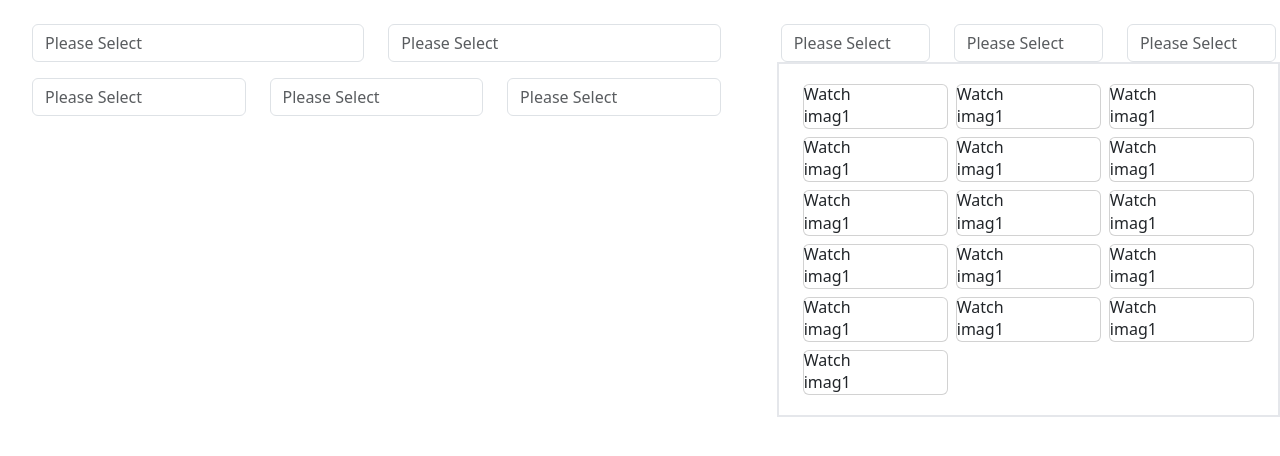
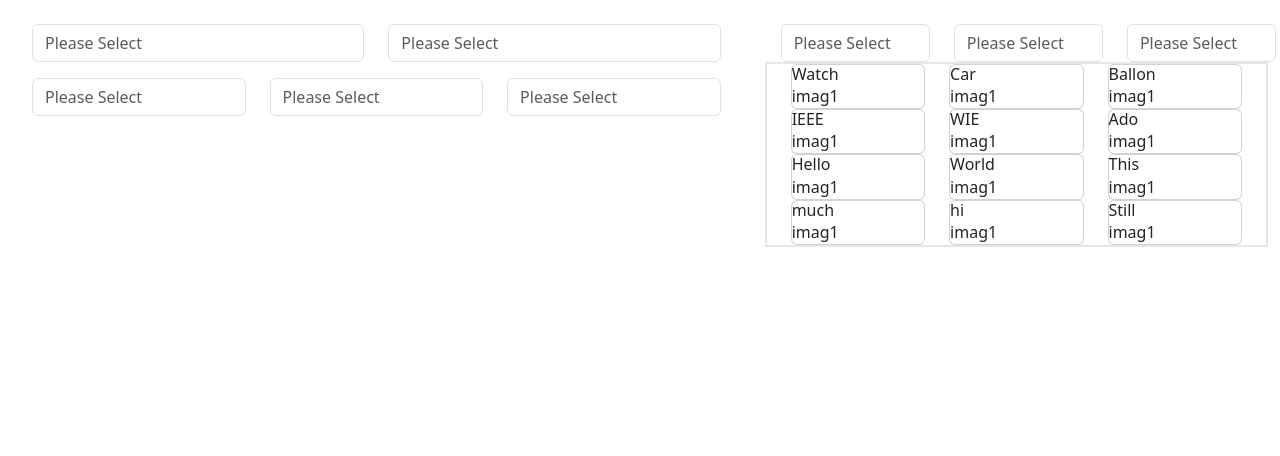
Before and after one commit to Ravindu007/Parallax_assignment, a React (Vite) app in the folder frontend/: page / in a window 1280 px wide. Shown: the top 456 px of the page. Built offline with nearby package versions, Linux system fonts and the light colour scheme.

Commit message:
back to basics

```diff
--- a/frontend/package.json
+++ b/frontend/package.json
@@ -11,9 +11,11 @@
   },
   "dependencies": {
     "@popperjs/core": "^2.11.8",
+    "@tanstack/react-query": "^5.0.5",
     "bootstrap": "^5.3.2",
     "react": "^18.2.0",
     "react-dom": "^18.2.0",
+    "react-infinite-scroll-component": "^6.1.0",
     "react-redux": "^8.1.3",
     "react-router-dom": "^6.17.0",
     "redux": "^4.2.1",
--- a/frontend/src/assets/products.json
+++ b/frontend/public/products.json
@@ -10,104 +10,139 @@
     {
       "id":2,
       "product_img":"imag1",
-      "product_name":"Watch",
+      "product_name":"Car",
       "product_quantity":3,
       "product_price":1400
     },
     {
       "id":3,
       "product_img":"imag1",
-      "product_name":"Watch",
+      "product_name":"Ballon",
       "product_quantity":3,
       "product_price":1400
     },
     {
       "id":4,
       "product_img":"imag1",
-      "product_name":"Watch",
+      "product_name":"IEEE",
       "product_quantity":3,
       "product_price":1400
     },
     {
       "id":5,
       "product_img":"imag1",
-      "product_name":"Watch",
+      "product_name":"WIE",
       "product_quantity":3,
       "product_price":1400
     },
     {
       "id":6,
       "product_img":"imag1",
-      "product_name":"Watch",
+      "product_name":"Ado",
       "product_quantity":3,
       "product_price":1400
     },
     {
       "id":7,
       "product_img":"imag1",
-      "product_name":"Watch",
+      "product_name":"Hello",
       "product_quantity":3,
       "product_price":1400
     },
     {
       "id":8,
       "product_img":"imag1",
-      "product_name":"Watch",
+      "product_name":"World",
       "product_quantity":3,
       "product_price":1400
     },
     {
       "id":9,
       "product_img":"imag1",
-      "product_name":"Watch",
+      "product_name":"This",
       "product_quantity":3,
       "product_price":1400
     },
     {
       "id":10,
       "product_img":"imag1",
-      "product_name":"Watch",
+      "product_name":"much",
       "product_quantity":3,
       "product_price":1400
     },{
       "id":11,
       "product_img":"imag1",
-      "product_name":"Watch",
+      "product_name":"hi",
       "product_quantity":3,
       "product_price":1400
     },
     {
       "id":12,
       "product_img":"imag1",
-      "product_name":"Watch",
+      "product_name":"Still",
       "product_quantity":3,
       "product_price":1400
     },
     {
       "id":13,
       "product_img":"imag1",
-      "product_name":"Watch",
+      "product_name":"want",
       "product_quantity":3,
       "product_price":1400
     },
     {
       "id":14,
       "product_img":"imag1",
-      "product_name":"Watch",
+      "product_name":"bye",
       "product_quantity":3,
       "product_price":1400
     },
     {
       "id":15,
       "product_img":"imag1",
-      "product_name":"Watch",
+      "product_name":"day",
       "product_quantity":3,
       "product_price":1400
     },
     {
       "id":16,
       "product_img":"imag1",
-      "product_name":"Watch",
+      "product_name":"high",
+      "product_quantity":3,
+      "product_price":1400
+    },
+    {
+      "id":17,
+      "product_img":"imag1",
+      "product_name":"Good",
+      "product_quantity":3,
+      "product_price":1400
+    },
+    {
+      "id":18,
+      "product_img":"imag1",
+      "product_name":"Night",
+      "product_quantity":3,
+      "product_price":1400
+    },
+    {
+      "id":19,
+      "product_img":"imag1",
+      "product_name":"As",
+      "product_quantity":3,
+      "product_price":1400
+    },
+    {
+      "id":20,
+      "product_img":"imag1",
+      "product_name":"You",
+      "product_quantity":3,
+      "product_price":1400
+    },
+    {
+      "id":21,
+      "product_img":"imag1",
+      "product_name":"requested",
       "product_quantity":3,
       "product_price":1400
     }
--- a/frontend/src/components/right-part/RightPart.jsx
+++ b/frontend/src/components/right-part/RightPart.jsx
@@ -1,7 +1,52 @@
-import React from 'react'
-import ProductList from './product-list/ProductList'
+import React, { useEffect, useRef, useState } from 'react'
 
-const RightPart = () => {
+import { bindActionCreators } from 'redux'
+import { connect } from 'react-redux'
+
+import {fetchProducts} from '../../redux/actions/ProductActions'
+import ProductCard from './product-list/ProductCard/ProductCard'
+
+
+
+const RightPart = ({fetchProducts, allProducts}) => {
+
+  const [page, setPage] = useState(1);
+
+  const cardContainerRef = useRef(null);
+
+
+  useEffect(() => {
+    fetchProducts(page);
+  }, [fetchProducts, page]);
+
+
+  const handleScroll = () => {
+    if (cardContainerRef.current) {
+      const scrollHeight = cardContainerRef.current.scrollHeight;
+      const scrollTop = cardContainerRef.current.scrollTop;
+      const containerHeight = cardContainerRef.current.clientHeight;
+
+      if (scrollTop + containerHeight + 1 >= scrollHeight) {
+        setPage(page + 1);
+      }
+    }
+  };
+
+  useEffect(() => {
+    if (cardContainerRef.current) {
+      cardContainerRef.current.addEventListener('scroll', handleScroll);
+    }
+
+    return () => {
+      if (cardContainerRef.current) {
+        cardContainerRef.current.removeEventListener('scroll', handleScroll);
+      }
+    };
+  }, []);
+
+
+
+
   return (
     <div className='right-part'>
       <div className="container m-2">
@@ -39,8 +84,17 @@ const RightPart = () => {
 
         {/* product list */}
         <div className="row px-2">
-          <div className="col-12 md:h-[350px] border-2 border-red-500 overflow-y-scroll">
-            <ProductList/>
+          <div
+            className="row overflow-y-scroll md:h-[350px] border-2 border-red-500"
+            ref={cardContainerRef}
+          >
+            {!allProducts
+              ?
+                <p>Loading...</p>
+              :
+                allProducts.map((product)=>(
+                  <ProductCard key={product.id} product={product}/>
+                ))}
           </div>
         </div>
 
@@ -49,4 +103,14 @@ const RightPart = () => {
   )
 }
 
-export default RightPart
+const mapStateToProps = (state) => {
+  return {
+    allProducts: state.allProducts,
+  };
+};
+
+const mapDispatchToProps = (dispatch) => {
+  return bindActionCreators({ fetchProducts: fetchProducts }, dispatch);
+};
+
+export default connect(mapStateToProps, mapDispatchToProps)(RightPart);
--- a/frontend/src/components/right-part/product-list/ProductCard/ProductCard.jsx
+++ b/frontend/src/components/right-part/product-list/ProductCard/ProductCard.jsx
@@ -5,7 +5,7 @@ const ProductCard = ({ product }) => {
   // Use the product data from Redux store here
   return (
     <div className='col-sm-12 col-md-4'>
-      <div className="card mx-1 my-1  md:h-[100px]">
+      <div className="card md:h-[100px]">
         <h2>{product.product_name}</h2>
         <p>{product.product_img}</p>
       </div>
@@ -13,13 +13,4 @@ const ProductCard = ({ product }) => {
   );
 }
 
-// Map the specific product data from the store based on some identifier
-const mapStateToProps = (state, ownProps) => {
-  const productId = ownProps.productId;
-  const product = state.allProducts.find(product => product.id === productId);
-  return {
-    product,
-  };
-}
-
-export default connect(mapStateToProps)(ProductCard);
+export default ProductCard;
--- a/frontend/src/components/right-part/product-list/ProductList.jsx
+++ /dev/null
@@ -1,41 +0,0 @@
-import React, { useEffect } from 'react'
-import {fetchProducts} from '../../../redux/actions/ProductActions'
-import {bindActionCreators} from 'redux'
-import {connect} from 'react-redux'
-import ProductCard from './ProductCard/ProductCard'
-
-
-
-
-const ProductList = ({fetchProducts, allProducts}) => {
-
-  //fetching data
-  useEffect(()=>{
-    fetchProducts()
-  },[])
-
-  return (
-    <div className='card-group m-2 py-2'>
-      {!allProducts ?
-        <p>Loading </p> :
-        allProducts.map((product)=>(
-          <ProductCard key={product.id} productId={product.id}/>
-        ))}
-    </div>
-  )
-}
-
-// store the values in store-state [redux to access data saved in the store]
-const mapStateToProps = (state) => {
-  return{
-    allProducts: state.allProducts
-  }
-}
-
-//fetching action also map in to the same component [redux for fetch data and store in store]
-const matchDispatchToProps = (dispatch) => {
-  return bindActionCreators({fetchProducts:fetchProducts}, dispatch)
-}
-
-
-export default connect(mapStateToProps, matchDispatchToProps)(ProductList)
--- a/frontend/src/redux/actions/ProductActions.jsx
+++ b/frontend/src/redux/actions/ProductActions.jsx
@@ -1,11 +1,30 @@
-import {FETCH_POSTS} from './Types'
+import {FETCH_PRODUCTS} from '../actions/Types'
 
-// json file
-import productData from '../../assets/products.json'
+// Define the action creator function with a page number parameter
+export const fetchProducts = (pageNumber) => {
+  return async (dispatch) => {
+    try {
+      const itemsPerPage = 12; // Assuming each page contains a fixed number of items, e.g., 12 items per page
 
-export const fetchProducts = () => {
-  return{
-    type:FETCH_POSTS,
-    payload:productData.products
-  }
-}
+      // Calculate the starting and ending indices for the page
+      const startIndex = (pageNumber - 1) * itemsPerPage;
+      const endIndex = pageNumber * itemsPerPage;
+
+      const response = await fetch('/products.json'); // Replace with the correct file path
+      if (response.ok) {
+        const data = await response.json();
+
+        // Extract the products for the specified page
+        const productsForPage = data.products.slice(startIndex, endIndex);
+
+        // Dispatch the action with the products for the page
+        dispatch({
+          type: FETCH_PRODUCTS, // Correct action type
+          payload: productsForPage,
+        });
+      }
+    } catch (error) {
+      console.error('Error fetching products:', error);
+    }
+  };
+};
--- a/frontend/src/redux/actions/Types.jsx
+++ b/frontend/src/redux/actions/Types.jsx
@@ -1 +1 @@
-export const FETCH_POSTS = "API_CALLED";
+export const FETCH_PRODUCTS = "API_CALLED";
--- a/frontend/src/redux/reducers/ReducerAllProducts.jsx
+++ b/frontend/src/redux/reducers/ReducerAllProducts.jsx
@@ -1,9 +1,9 @@
-import {FETCH_POSTS} from '../actions/Types'
+import {FETCH_PRODUCTS} from '../actions/Types'
 
 
 export default function (state = null, action){
   switch(action.type){
-    case FETCH_POSTS:
+    case FETCH_PRODUCTS:
       return action.payload;
       break;
   }
```
Also changed, not shown: 1 other file (tests, documents, lock files or other folders).
